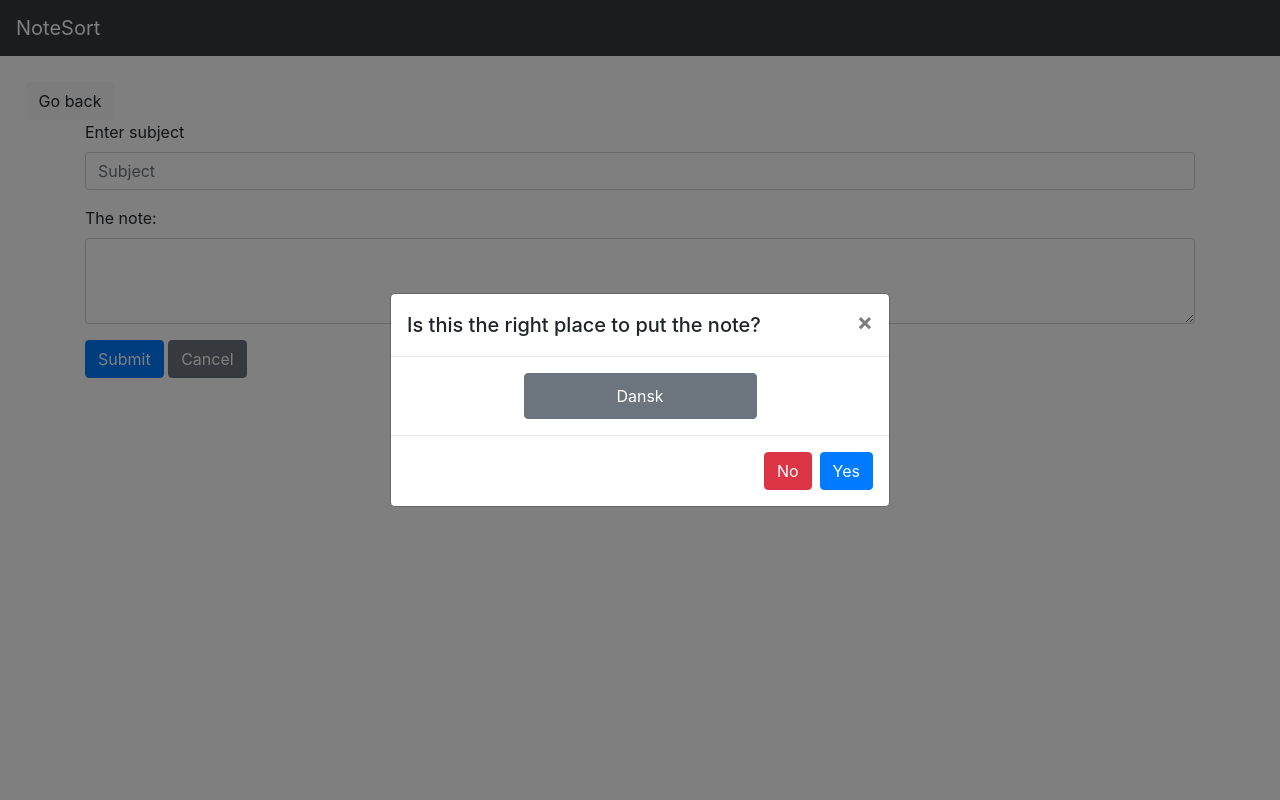
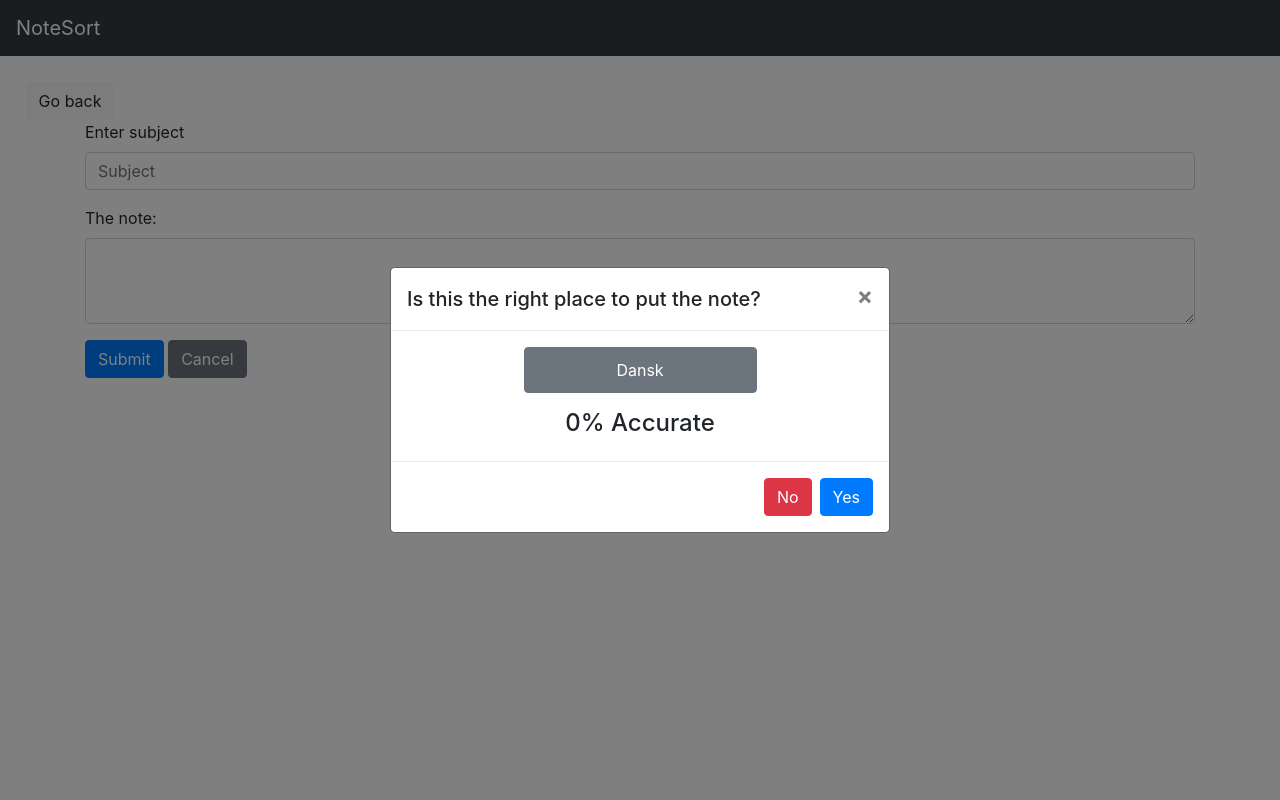
Before and after one commit to Andreasgdp/NoteSort, a Flask app: page /take_notes in a window 1280 px wide, after a click on "Submit". Run offline with Flask 2, Linux system fonts and the light colour scheme; data that the repository does not hold is empty; some libraries are stand-ins or nearby versions.

Commit message:
Added percent accuracy to show accuracy of model

```diff
--- a/app/API/class_classifier_model.py
+++ b/app/API/class_classifier_model.py
@@ -67,6 +67,11 @@ class TextClassifierModel:
         score = self.classifier.score(self.X_test, self.y_test)
         print("Accuracy:", score)
 
+    def get_score(self):
+        score = self.classifier.score(self.X_test, self.y_test)
+        score_precent = "{0:.2f}%".format(score * 100)
+        return score_precent
+
     def prepare_model_data(self, body, class_id):
         body_for_model = body.replace("\t", "    ")
         body_for_model = str.join(" ", body_for_model.splitlines())
--- a/app/main.py
+++ b/app/main.py
@@ -174,12 +174,14 @@ def get_class_prediction():
     body = cluttered_dict[""].replace("'", '"')
     class_model.prepare_data(body)
     prediction = class_model.predict_class()
+    prediction_score = class_model.get_score()
     class_name = data.get_class_name(prediction)
     other_classes = data.get_other_class_names(class_name)
     class_names = {
         "class_name": class_name,
         "other_classes1": other_classes[0],
         "other_classes2": other_classes[1],
+        "prediction_score": prediction_score
     }
     return class_names
 
--- a/app/templates/note_writer.html
+++ b/app/templates/note_writer.html
@@ -44,13 +44,18 @@
 					url: '/get_class_prediction?=' + body,
 					cache: false,
 					type: 'GET',
-					success: function(data) {
+					success: function (data) {
 						console.log('shit works!' + data);
 						let class_name = data['class_name'];
 						let wrong_class_name1 = data['other_classes1'];
 						let wrong_class_name2 = data['other_classes2'];
+						let prediction_score = data['prediction_score'];
 						$('#correct-class').empty();
 						$('#correct-class').text(class_name);
+						$('#accuracy').empty();
+						$('#accuracy').text(
+							`${prediction_score} Accurate guess`
+						);
 
 						$('#wrong-class-name1').empty();
 						$('#wrong-class-name1').text(wrong_class_name1);
@@ -72,7 +77,7 @@
 						);
 						class_name_hidden.value = class_name;
 					},
-					error: function(err) {}
+					error: function (err) {},
 				});
 			}
 		</script>
@@ -109,6 +114,9 @@
 						>
 							Dansk
 						</div>
+						<h4 id="accuracy" style="margin-top: 1rem;">
+							0% Accurate
+						</h4>
 						<!-- !---------------------------------------------------- -->
 						<input
 							type="hidden"
@@ -169,7 +177,7 @@
 								let wcn = document.getElementById(
 									'wrong-class-name2-inp'
 								).value;
-								console.log(wcn)
+								console.log(wcn);
 
 								let class_name_hidden = document.getElementById(
 									'correct-class-hidden'
@@ -185,7 +193,7 @@
 					</div>
 					<div
 						class="modal-footer"
-						style="display:none;"
+						style="display: none;"
 						id="dropdownFooter"
 					>
 						<div class="dropdown">
--- a/test.py
+++ b/test.py
@@ -1,2 +1,3 @@
-with open('test.txt', 'a') as f:
-	f.write('\n' + 'hello	1')
+testlist = [1, 2, 3]
+for i, test in enumerate(testlist):
+	print(i)
```
Also changed, not shown: app/main.db, 1 other file.
